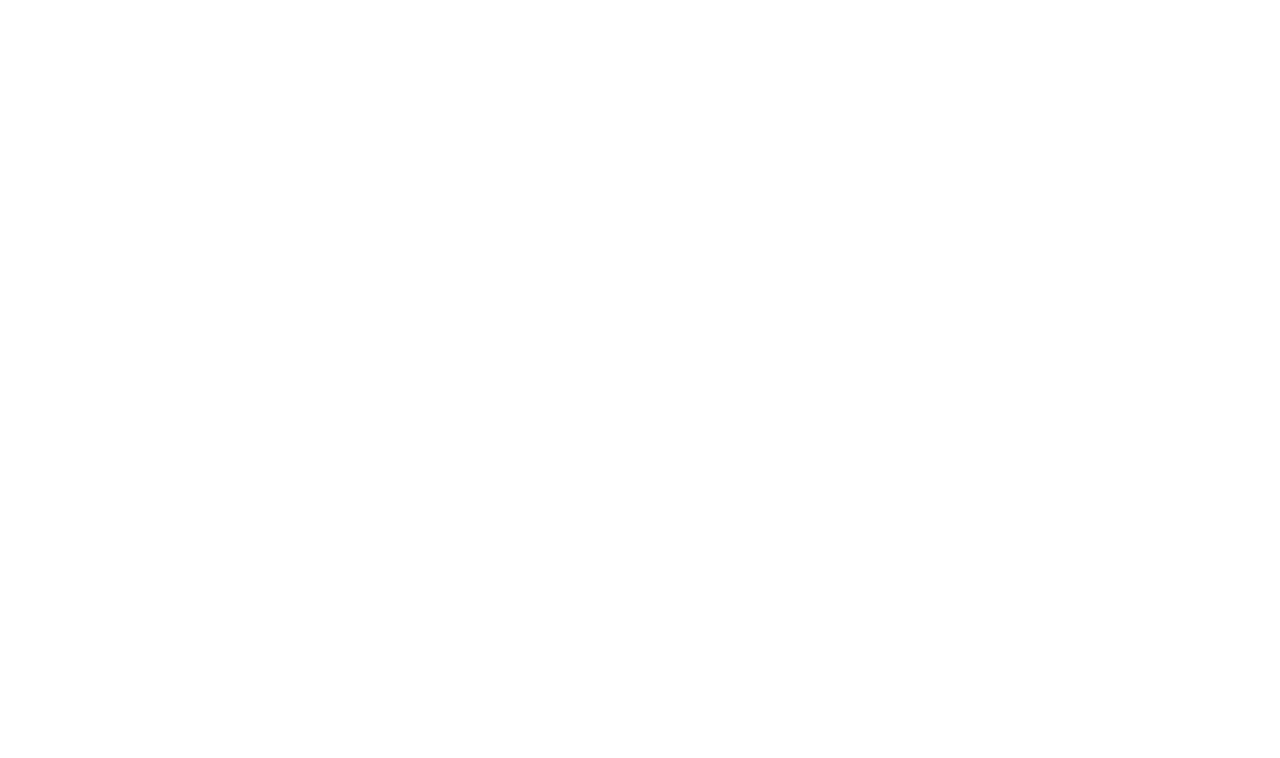
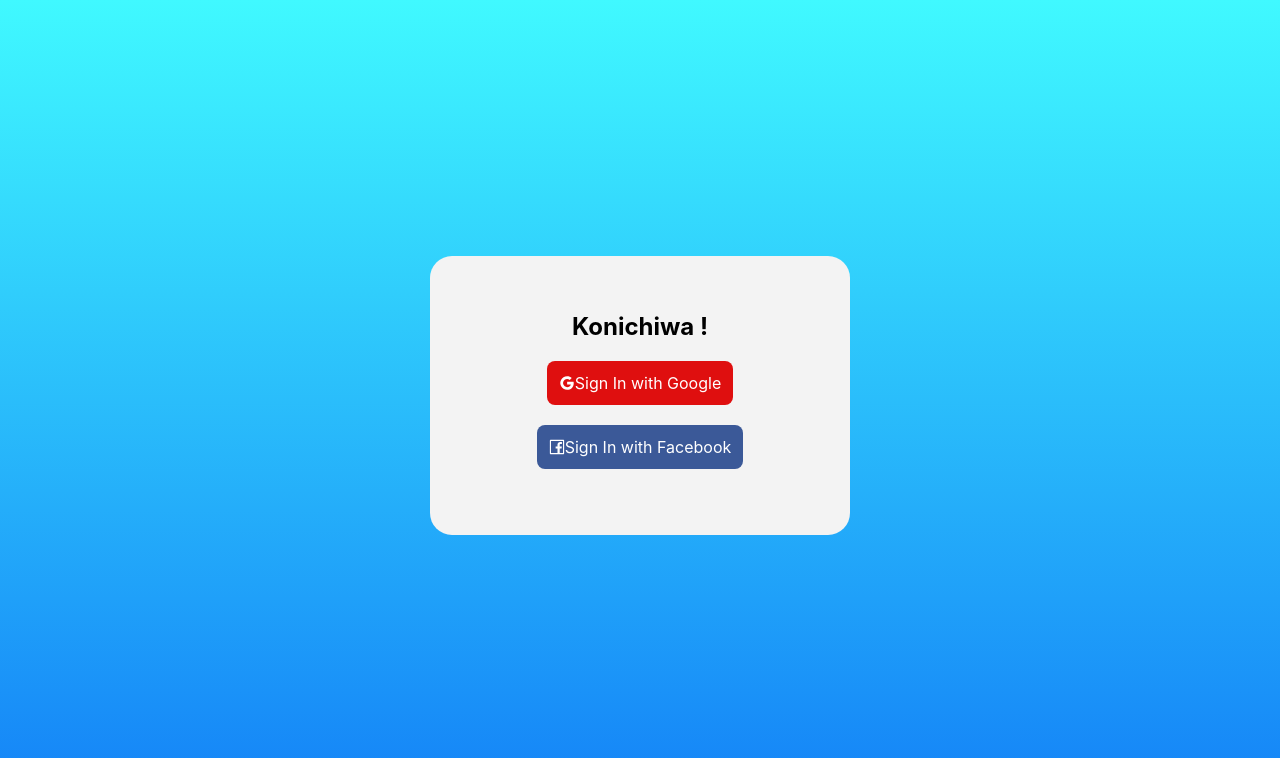
Before and after one commit to whodissaket/talkey, a React app: page / in a window 1280 px wide. Built offline with nearby package versions, Linux system fonts and the light colour scheme; some packages are replaced by stand-ins of ours.

Commit message:
Added: Google Oauth and Facebook Oauth

```diff
--- a/src/components/App.js
+++ b/src/components/App.js
@@ -5,7 +5,7 @@ import { BrowserRouter as Router, Switch, Route } from "react-router-dom"
 // import { AuthProvider } from "../contexts/AuthContext"
 
 // import Chats from "./Chats"
-// import Login from "./Login"
+import Login from "./Login"
 
 function App() {
   return (
@@ -13,8 +13,8 @@ function App() {
       <Router>
         {/* <AuthProvider> */}
           <Switch>
-            {/* <Route path="/chats" component={Chats} />
-            <Route path="/" component={Login} /> */}
+            {/* <Route path="/chats" component={Chats} /> */}
+            <Route path="/" component={Login} />
           </Switch>
         {/* </AuthProvider> */}
       </Router>
--- /dev/null
+++ b/src/components/Login.js
@@ -0,0 +1,33 @@
+import { GoogleOutlined, FacebookOutlined } from "@ant-design/icons";
+import firebase from "firebase/app";
+import { auth } from "../firebase";
+const Login = () => {
+  return (
+    <div id="login-page">
+      <div id="login-card">
+        <h2>Konichiwa !</h2>
+        <div
+          className="login-button google"
+          onClick={() =>
+            auth.signInWithRedirect(new firebase.auth.GoogleAuthProvider())
+          }
+        >
+          <GoogleOutlined />
+          Sign In with Google
+        </div>
+        <br />
+        <br />
+        <div
+          className="login-button facebook"
+          onClick={() =>
+            auth.signInWithRedirect(new firebase.auth.FacebookAuthProvider())
+          }
+        >
+          <FacebookOutlined />
+          Sign In with Facebook
+        </div>
+      </div>
+    </div>
+  );
+};
+export default Login;
--- /dev/null
+++ b/src/contexts/AuthContext.js
@@ -0,0 +1,3 @@
+import { useContext, useEffect, useState } from "react";
+import { useHistory } from "react-router-dom";
+import { auth } from "../firebase";
--- /dev/null
+++ b/src/firebase.js
@@ -0,0 +1,13 @@
+import firebase from "firebase/app";
+import "firebase/auth";
+//authenication configuration
+export const auth = firebase
+  .initializeApp({
+    apiKey: "AIzaSyCZ2msa9YjDp96QPVGr8AF9BxKEB2R5ObA",
+    authDomain: "talkey-53296.firebaseapp.com",
+    projectId: "talkey-53296",
+    storageBucket: "talkey-53296.appspot.com",
+    messagingSenderId: "736137946075",
+    appId: "1:736137946075:web:650dd72b6dda4f69bb7dfe",
+  })
+  .auth();
--- a/src/index.css
+++ b/src/index.css
@@ -47,7 +47,7 @@
 /* Login Page */
 
 #login-page {
-  background-image: linear-gradient(#40a9ff, #096dd9);
+  background-image: linear-gradient(#40f9ff, #1482f7);
   position: absolute;
   top: 0px;
   bottom: 0px;
@@ -63,7 +63,7 @@
   padding-bottom: 66px;
   width: 420px;
   text-align: center;
-  background-color: white;
+  background-color: rgb(243, 243, 243);
   border-radius: 22px;
 }
 
@@ -80,7 +80,7 @@
 }
 
 .google {
-  background-color: #4285f4;
+  background-color: #df0f0f;
   color: white;
 }
 
```
